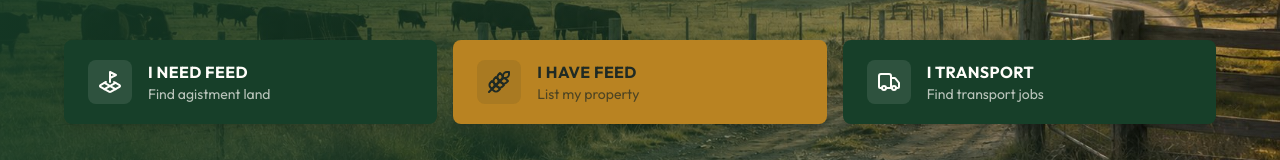
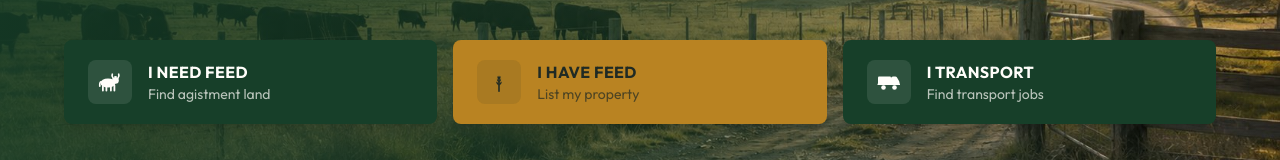
Before and after one commit to jwcoleman87-collab/paddockme, a Next.js app: page / in a window 1280 px wide. Shown: the part 318-478 px from the top of the page. Built offline with nearby package versions, Linux system fonts and the light colour scheme; no server answers.

Commit message:
Use filled cow/wheat/truck silhouette icons on homepage role cards

```diff
--- /dev/null
+++ b/src/components/paddockme/AnimalIcons.tsx
@@ -0,0 +1,190 @@
+/**
+ * Simple filled-silhouette livestock icons (24x24 viewBox) used for the
+ * livestock type picker and summary rows. Designed to read clearly as a
+ * cow, sheep, or horse even at small sizes — no faces, no character,
+ * just a recognisable side-on animal outline.
+ */
+
+type IconProps = React.SVGProps<SVGSVGElement>;
+
+export function CattleIcon({ className, ...rest }: IconProps) {
+  return (
+    <svg
+      viewBox="0 0 24 24"
+      className={className}
+      aria-hidden="true"
+      {...rest}
+    >
+      <g fill="currentColor">
+        <ellipse cx="10" cy="13" rx="7.5" ry="4.5" />
+        <circle cx="17.5" cy="10.5" r="3.3" />
+        <ellipse cx="17.5" cy="7" rx="1.5" ry="1.1" />
+        <rect x="4" y="15" width="1.8" height="6.5" rx="0.9" />
+        <rect x="7.5" y="16" width="1.8" height="5.5" rx="0.9" />
+        <rect x="12" y="16" width="1.8" height="5.5" rx="0.9" />
+        <rect x="15.5" y="14.5" width="1.8" height="7" rx="0.9" />
+        <path d="M2.5 11q-2 1-1.5 6l1.8-.4q-.8-4 1-5.2z" />
+      </g>
+      {/* horns */}
+      <path
+        d="M15.3 8.5q-2-2.3-1-4.3"
+        stroke="currentColor"
+        strokeWidth="1.7"
+        fill="none"
+        strokeLinecap="round"
+      />
+      <path
+        d="M19.7 8.5q2-2.3 1-4.3"
+        stroke="currentColor"
+        strokeWidth="1.7"
+        fill="none"
+        strokeLinecap="round"
+      />
+    </svg>
+  );
+}
+
+export function SheepIcon({ className, ...rest }: IconProps) {
+  return (
+    <svg
+      viewBox="0 0 24 24"
+      className={className}
+      aria-hidden="true"
+      {...rest}
+    >
+      <g fill="currentColor">
+        {/* woolly body */}
+        <circle cx="6" cy="10.5" r="3.2" />
+        <circle cx="10" cy="9" r="3.8" />
+        <circle cx="14.5" cy="9" r="3.8" />
+        <circle cx="18" cy="10.5" r="3.2" />
+        <ellipse cx="12" cy="13" rx="9" ry="4" />
+        {/* legs */}
+        <rect x="4" y="14.5" width="1.8" height="6" rx="0.9" />
+        <rect x="8" y="15.8" width="1.8" height="5.5" rx="0.9" />
+        <rect x="13" y="15.9" width="1.8" height="5.5" rx="0.9" />
+        <rect x="17.5" y="15" width="1.8" height="6" rx="0.9" />
+      </g>
+      {/* smooth face, cut out from the wool */}
+      <circle
+        cx="20"
+        cy="13"
+        r="3"
+        fill="var(--color-warm-white, #fff)"
+        stroke="currentColor"
+        strokeWidth="1"
+      />
+      <path
+        d="M19 11l-1.5-1.5"
+        stroke="currentColor"
+        strokeWidth="1.2"
+        fill="none"
+        strokeLinecap="round"
+      />
+    </svg>
+  );
+}
+
+export function HorseIcon({ className, ...rest }: IconProps) {
+  return (
+    <svg
+      viewBox="0 0 24 24"
+      className={className}
+      aria-hidden="true"
+      {...rest}
+    >
+      <g fill="currentColor">
+        <ellipse cx="8" cy="14.5" rx="6" ry="3.8" />
+        {/* neck */}
+        <path d="M11 12L14.5 4.5 18 5.5 13.5 13z" />
+        {/* head */}
+        <ellipse
+          cx="19.2"
+          cy="5.2"
+          rx="3.8"
+          ry="2.2"
+          transform="rotate(-15 19.2 5.2)"
+        />
+        {/* ear */}
+        <path d="M15.3 5L16.3 1.5 17.4 5.2z" />
+        {/* mane */}
+        <path d="M12 10L10.5 8 13 8.5z" />
+        <path d="M13.2 8L11.7 6 14.2 6.5z" />
+        <path d="M14.4 6L12.9 4 15.4 4.5z" />
+        {/* legs */}
+        <rect x="4" y="16.3" width="1.8" height="6.5" rx="0.9" />
+        <rect x="7" y="17.25" width="1.8" height="5.5" rx="0.9" />
+        <rect x="10.5" y="17" width="1.8" height="5.8" rx="0.9" />
+        <rect x="13" y="15.6" width="1.8" height="7" rx="0.9" />
+        {/* tail */}
+        <path d="M2.5 12q-3 1-2.5 7q1.5 .5 2-.5q-1-4 1.5-5.5z" />
+      </g>
+    </svg>
+  );
+}
+
+/**
+ * Filled wheat/grain icon — companion to the livestock icons above, used to
+ * represent landowners ("I have feed") with the same solid-silhouette style.
+ */
+export function WheatIcon({ className, ...rest }: IconProps) {
+  return (
+    <svg
+      viewBox="0 0 24 24"
+      className={className}
+      aria-hidden="true"
+      {...rest}
+    >
+      <g fill="currentColor">
+        <rect x="11.2" y="7.5" width="1.6" height="14.5" rx="0.8" />
+        <path d="M12 5.5l1.6 3h-3.2z" />
+        <path d="M12 9.5q.1-2.28-1.75-3.6q-.12 2.28 1.75 3.6z" />
+        <path d="M12 9.5q-.11-2.28 1.75-3.6q.12 2.28-1.75 3.6z" />
+        <path d="M12 12.5q-.06-2.51-2.2-3.81q-.06 2.5 2.2 3.81z" />
+        <path d="M12 12.5q.06-2.51 2.2-3.81q.06 2.5-2.2 3.81z" />
+        <path d="M12 15.5q-.26-2.72-2.68-3.98q-.32 2.5 2.68 3.98z" />
+        <path d="M12 15.5q.26-2.72 2.68-3.98q.32 2.5-2.68 3.98z" />
+      </g>
+    </svg>
+  );
+}
+
+/**
+ * Filled side-on delivery truck icon — companion to the livestock icons,
+ * used to represent transport providers with the same solid-silhouette
+ * style (cargo box, cab with windscreen cut-out, and two wheels).
+ */
+export function TransportTruckIcon({ className, ...rest }: IconProps) {
+  return (
+    <svg
+      viewBox="0 0 24 24"
+      className={className}
+      aria-hidden="true"
+      {...rest}
+    >
+      <g fill="currentColor">
+        <rect x="1" y="6.5" width="13" height="8.5" rx="1" />
+        <path d="M14 8.5c0-1.1.9-2 2-2h2.3c.7 0 1.4.4 1.7 1l1.9 3.3c.4.6.6 1.3.6 2v2.2h-8.5z" />
+        <circle cx="6.5" cy="17.5" r="2.3" />
+        <circle cx="17.5" cy="17.5" r="2.3" />
+        <rect x="0.5" y="13.5" width="22.5" height="1.5" rx="0.6" />
+      </g>
+      <circle
+        cx="6.5"
+        cy="17.5"
+        r="1"
+        fill="var(--color-warm-white, #fff)"
+      />
+      <circle
+        cx="17.5"
+        cy="17.5"
+        r="1"
+        fill="var(--color-warm-white, #fff)"
+      />
+      <path
+        d="M16 8c0-.6.4-1 1-1h1.3c.4 0 .7.2.9.5l1.2 2c.1.2.2.5.2.7v.8H16z"
+        fill="var(--color-warm-white, #fff)"
+      />
+    </svg>
+  );
+}
```
Also changed, not shown: src/app/LandingMarketing.tsx (+8 -5 lines).
